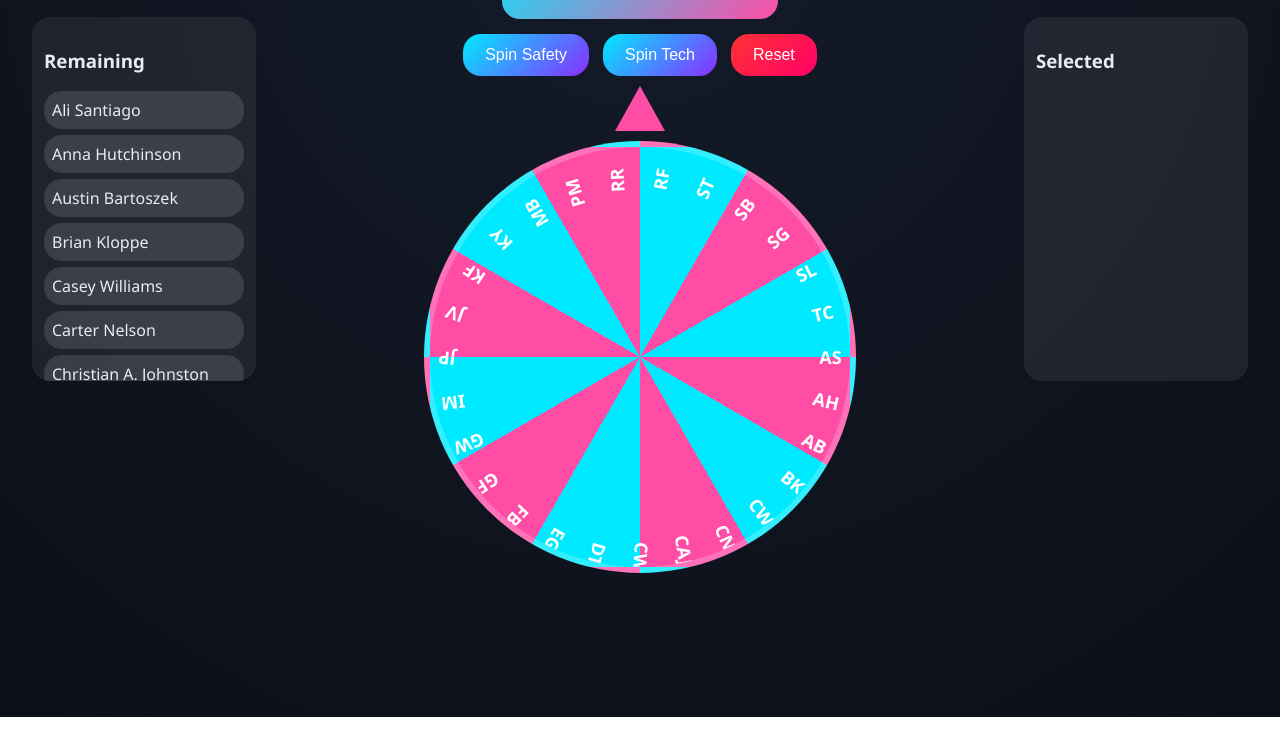
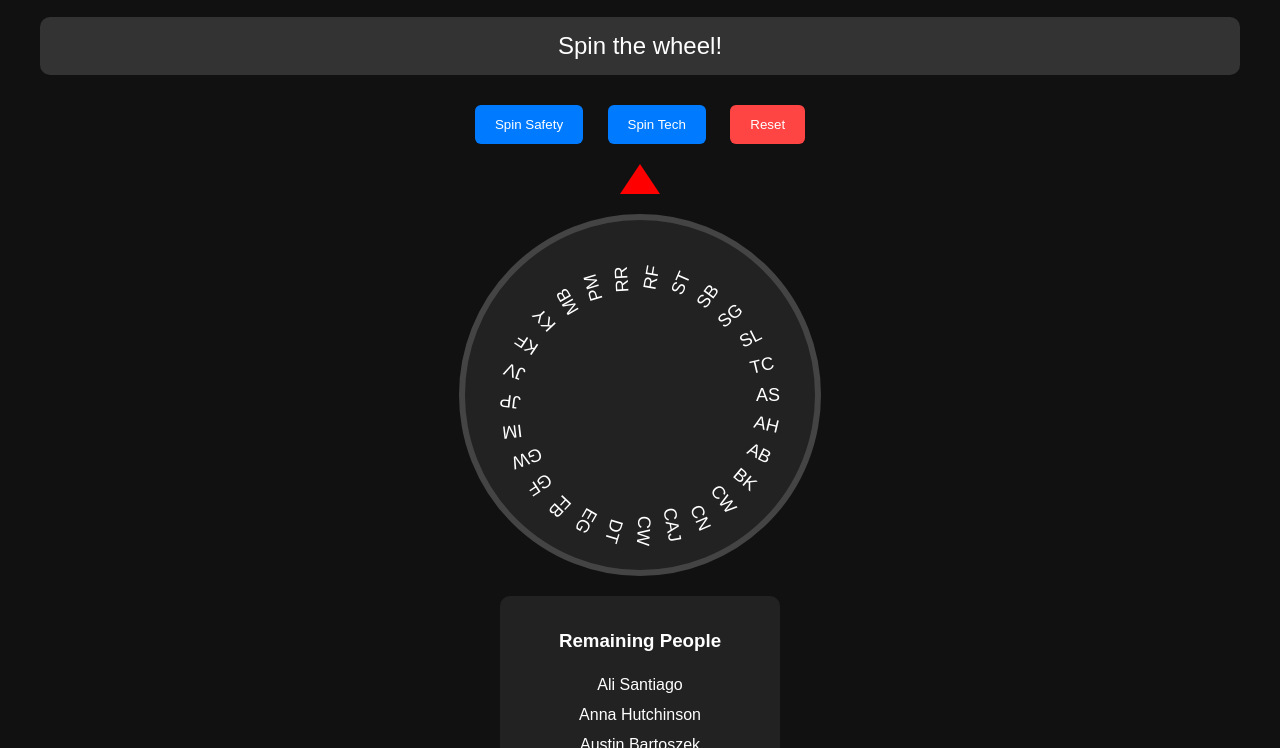
Before and after one commit to tihmeh/safety-moment, a plain HTML site: page index.html in a window 1280 px wide. Shown: the part 83-831 px from the top of the page. Before the commit the page ends 800 px from the top, so only its background shows below. Drawn offline with Linux system fonts and the light colour scheme.

Commit message:
Update index.html

```diff
--- a/index.html
+++ b/index.html
@@ -3,143 +3,108 @@
 <head>
 <meta charset="UTF-8">
 <meta name="viewport" content="width=device-width, initial-scale=1.0">
-<title>Safety & Tech Share Wheel — Guaranteed Spin Version</title>
+<title>Safety & Tech Share Wheel</title>
 
 <style>
-:root {
-    --bg: #0b0f17;
-    --bg2: #141b29;
-    --accent1: #00eaff;
-    --accent2: #ff4da6;
-    --accent3: #8a2eff;
-    --glass: rgba(255,255,255,0.07);
-    --text: #e9ecf2;
-    --radius: 18px;
+body {
+    font-family: Arial, sans-serif;
+    background: #111;
+    color: white;
+    text-align: center;
+    margin: 0;
+    padding: 20px;
 }
 
-body {
-    margin: 0;
-    background: radial-gradient(circle at top, var(--bg2), var(--bg));
-    font-family: "Segoe UI", sans-serif;
-    color: var(--text);
-    height: 100vh;
-    overflow: hidden;
-    display: flex;
-    flex-direction: column;
-    align-items: center;
+#winnerBanner {
+    font-size: 24px;
+    margin: 20px;
+    padding: 15px;
+    background: #333;
+    border-radius: 10px;
 }
 
-/* Winner Banner */
-#winnerBanner {
-    margin-top: 12px;
-    padding: 20px 30px;
-    background: linear-gradient(135deg, var(--accent1), var(--accent2));
-    border-radius: var(--radius);
-    font-size: 28px;
-    font-weight: bold;
-    min-height: 50px;
-    text-align: center;
+button {
+    padding: 12px 20px;
+    margin: 10px;
+    background: #007bff;
+    border: none;
+    border-radius: 6px;
+    color: white;
+    cursor: pointer;
+}
+button:hover {
+    background: #0056b3;
 }
 
-/* Buttons */
-.controls { margin-top: 15px; display: flex; gap: 14px; }
-.btn {
-    padding: 12px 22px;
-    border-radius: var(--radius);
-    background: linear-gradient(135deg, var(--accent1), var(--accent3));
-    border: none;
-    cursor: pointer;
-    color: white;
-    font-size: 16px;
-}
-.reset-btn { background: linear-gradient(135deg, #ff3333, #ff0066); }
-
-/* Wheel + Pointer */
 #pointer {
-    width: 0; height: 0;
-    border-left: 25px solid transparent;
-    border-right: 25px solid transparent;
-    border-bottom: 45px solid var(--accent2);
+    width: 0;
+    height: 0;
+    border-left: 20px solid transparent;
+    border-right: 20px solid transparent;
+    border-bottom: 30px solid red;
     margin: 10px auto;
 }
 
 #wheel {
-    width: 420px;
-    height: 420px;
+    width: 350px;
+    height: 350px;
     border-radius: 50%;
-    border: 6px solid rgba(255,255,255,0.2);
-    background: black;
+    border: 6px solid #444;
+    margin: 20px auto;
     position: relative;
     overflow: hidden;
-    transform: rotate(0deg);
+    transition: transform 5s cubic-bezier(.17,.67,.12,1.02);
+    background: #222;
 }
 
 .sliceLabel {
     position: absolute;
-    left: 50%; top: 50%;
-    width: 48%;
+    left: 50%;
+    top: 50%;
+    width: 40%;
     transform-origin: 0% 50%;
+    color: white;
     text-align: right;
-    padding-right: 12px;
     font-size: 18px;
-    font-weight: bold;
-    color: white;
-}
-
-/* Panels */
-.sidePanelContainer {
-    position: absolute;
-    top: 100px;
-    width: 95%;
-    display: flex;
-    justify-content: space-between;
+    pointer-events: none;
 }
 
 .panel {
-    width: 200px;
-    height: 340px;
-    background: var(--glass);
-    border-radius: var(--radius);
-    padding: 12px;
-    overflow-y: auto;
+    width: 250px;
+    margin: 20px auto;
+    padding: 15px;
+    background: #222;
+    border-radius: 10px;
 }
-
-.listItem {
-    padding: 8px;
-    margin-bottom: 6px;
-    background: rgba(255,255,255,0.12);
-    border-radius: var(--radius);
-}
+.listItem { padding: 6px; }
 </style>
 </head>
 
 <body>
 
-<div id="winnerBanner">Spin the Wheel!</div>
+<h1>Safety & Tech Share Wheel</h1>
 
-<div class="controls">
-    <button class="btn" onclick="spin('safety')">Spin Safety</button>
-    <button class="btn" onclick="spin('tech')">Spin Tech</button>
-    <button class="btn reset-btn" onclick="resetAll()">Reset</button>
-</div>
+<div id="winnerBanner">Spin the wheel!</div>
+
+<button onclick="spin('safety')">Spin Safety</button>
+<button onclick="spin('tech')">Spin Tech</button>
+<button onclick="resetAll()" style="background:#ff4444;">Reset</button>
 
 <div id="pointer"></div>
 <div id="wheel"></div>
 
-<div class="sidePanelContainer">
-    <div class="panel">
-        <h3>Remaining</h3>
-        <div id="remainingList"></div>
-    </div>
-    <div class="panel">
-        <h3>Selected</h3>
-        <div id="chosenList"></div>
-    </div>
+<div class="panel">
+    <h3>Remaining People</h3>
+    <div id="remainingList"></div>
+</div>
+
+<div class="panel">
+    <h3>Chosen</h3>
+    <div id="chosenList"></div>
 </div>
 
 <script>
-
-/* ------------------ ROSTER ------------------ */
+/* ------------ DATA ---------------- */
 const defaultRoster = [
   "Ali Santiago","Anna Hutchinson","Austin Bartoszek","Brian Kloppe",
   "Casey Williams","Carter Nelson","Christian A. Johnston","Christie Walters",
@@ -152,11 +117,7 @@ const defaultRoster = [
 
 function load(key, fallback) {
     let x = JSON.parse(localStorage.getItem(key));
-    if (!Array.isArray(x) || x.length === 0) {
-        localStorage.setItem(key, JSON.stringify([...fallback]));
-        return [...fallback];
-    }
-    return x;
+    return Array.isArray(x) && x.length ? x : [...fallback];
 }
 
 let names = load("names", defaultRoster);
@@ -171,9 +132,9 @@ function save() {
     localStorage.setItem("chosenHistory", JSON.stringify(chosenHistory));
 }
 
-/* ------------------ BUILD WHEEL ------------------ */
+/* ------------ WHEEL BUILD ---------------- */
 function initials(name) {
-    return name.split(" ").map(w => w[0]).join("").toUpperCase();
+    return name.split(" ").map(x => x[0]).join("").toUpperCase();
 }
 
 function buildWheel(pool) {
@@ -185,95 +146,59 @@ function buildWheel(pool) {
         const div = document.createElement("div");
         div.className = "sliceLabel";
         div.textContent = initials(pool[i]);
-        div.style.transform = `rotate(${i * angle}deg) translate(0,-50%)`;
+        div.style.transform = `rotate(${angle * i}deg) translate(0, -50%)`;
         wheel.appendChild(div);
     }
-
-    wheel.style.background = `conic-gradient(
-        var(--accent1) 0 30deg,
-        var(--accent2) 30deg 60deg,
-        var(--accent1) 60deg 90deg,
-        var(--accent2) 90deg 120deg,
-        var(--accent1) 120deg 150deg,
-        var(--accent2) 150deg 180deg,
-        var(--accent1) 180deg 210deg,
-        var(--accent2) 210deg 240deg,
-        var(--accent1) 240deg 270deg,
-        var(--accent2) 270deg 300deg,
-        var(--accent1) 300deg 330deg,
-        var(--accent2) 330deg 360deg
-    )`;
 }
 
-/* ------------------ JS ANIMATION ENGINE ------------------ */
+/* ------------ SPIN (WORKING) ---------------- */
 let spinning = false;
 
-function animateRotation(targetDegrees, duration, callback) {
-    const wheel = document.getElementById("wheel");
-
-    let start = null;
-    let initial = 0;
-
-    function step(timestamp) {
-        if (!start) start = timestamp;
-
-        let progress = timestamp - start;
-        let percent = Math.min(progress / duration, 1);
-
-        let eased = 1 - Math.pow(1 - percent, 3);
-        let current = initial + eased * (targetDegrees - initial);
-
-        wheel.style.transform = `rotate(${current}deg)`;
-
-        if (percent < 1) {
-            requestAnimationFrame(step);
-        } else {
-            callback();
-        }
-    }
-
-    requestAnimationFrame(step);
-}
-
-/* ------------------ SPIN ------------------ */
 function spin(type) {
     if (spinning) return;
     spinning = true;
 
     let pool = type === "safety" ? safetyPool : techPool;
-    if (pool.length === 0) pool = type === "safety" ? (safetyPool = [...names]) : (techPool = [...names]);
+    if (pool.length === 0) pool = type === "safety" ? (safetyPool=[...names]) : (techPool=[...names]);
 
     buildWheel(pool);
 
+    const wheel = document.getElementById("wheel");
     const angle = 360 / pool.length;
     const index = Math.floor(Math.random() * pool.length);
     const winner = pool[index];
 
-    const landingAngle = 360 * 15 + (360 - (index * angle + angle / 2));
+    // RESET FIRST so animation always triggers
+    wheel.style.transition = "none";
+    wheel.style.transform = "rotate(0deg)";
+    wheel.offsetHeight; // force reflow
 
-    animateRotation(landingAngle, 6000, () => {
+    // THEN apply spin
+    const finalAngle = 360 * 10 + (360 - (index * angle + angle / 2));
+    wheel.style.transition = "transform 5s cubic-bezier(.17,.67,.12,1.02)";
+    wheel.style.transform = `rotate(${finalAngle}deg)`;
+
+    setTimeout(() => {
         spinning = false;
         pool.splice(index, 1);
         chosenHistory.unshift(winner);
         save();
-
-        document.getElementById("winnerBanner").innerHTML =
-            `🏆 Congratulations, ${winner}!`;
-
+        document.getElementById("winnerBanner").textContent =
+            "🏆 Congratulations, " + winner + "!";
         updateLists();
-    });
+    }, 5100);
 }
 
-/* ------------------ LISTS ------------------ */
+/* ------------ UI UPDATES ---------------- */
 function updateLists() {
     document.getElementById("remainingList").innerHTML =
-        names.map(n => `<div class="listItem">${n}</div>`).join("");
+        names.map(n => `<div class='listItem'>${n}</div>`).join("");
 
     document.getElementById("chosenList").innerHTML =
-        chosenHistory.map(n => `<div class="listItem">✔ ${n}</div>`).join("");
+        chosenHistory.map(n => `<div class='listItem'>✔ ${n}</div>`).join("");
 }
 
-/* ------------------ RESET ------------------ */
+/* ------------ RESET ---------------- */
 function resetAll() {
     if (!confirm("Reset all progress?")) return;
     localStorage.clear();
@@ -282,14 +207,15 @@ function resetAll() {
     techPool = [...defaultRoster];
     chosenHistory = [];
     save();
+    buildWheel(names);
     updateLists();
-    buildWheel(names);
 }
 
-/* ------------------ INIT ------------------ */
+/* ------------ INIT ---------------- */
 buildWheel(names);
 updateLists();
 
 </script>
+
 </body>
 </html>
```
